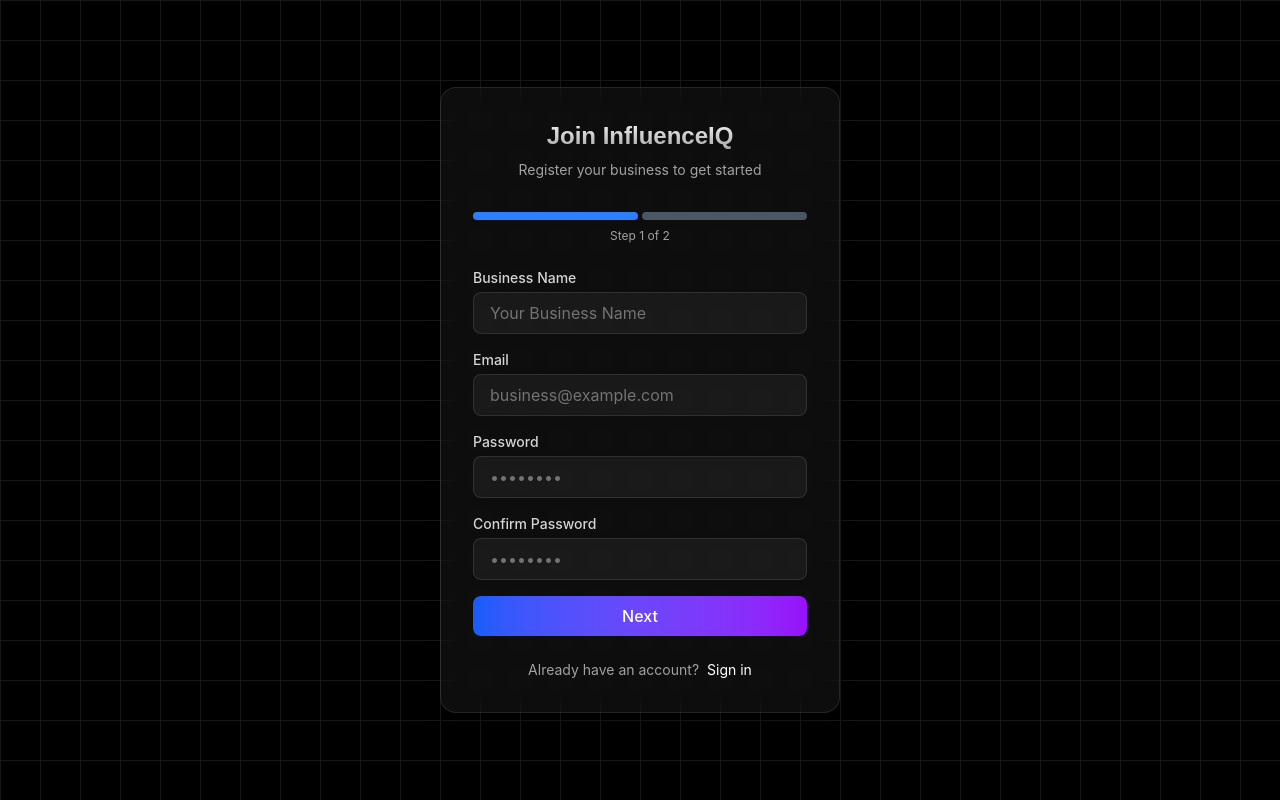
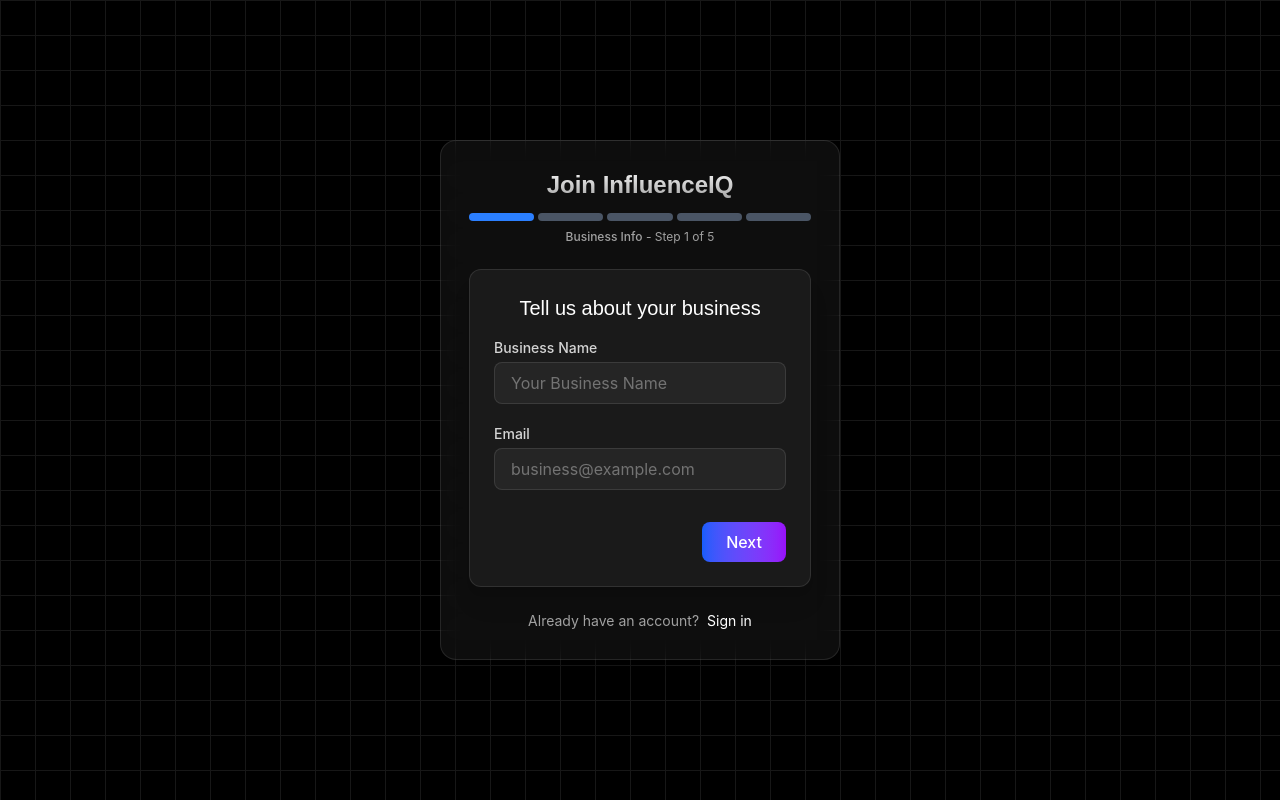
Before and after one commit to gavin100305/Auraflix, a React (Vite) app in the folder frontend/: page /auth in a window 1280 px wide. Both pictures are taken after a click on the button "Register". Built offline with nearby package versions, Linux system fonts and the light colour scheme.

Commit message:
Cleaned SignUp

```diff
--- a/frontend/src/App.jsx
+++ b/frontend/src/App.jsx
@@ -1,8 +1,8 @@
 import Analysis from "./pages/Analysis";
 import Landing from "./pages/Landing";
 import Auth from "./pages/Auth";
+import InfluencerList from "./pages/InfluencerList";
 import ProtectedRoute from "./components/ProtectedRoute";
-import InfluencerList from "./components/InfluencerList";
 import { BrowserRouter, Routes, Route } from "react-router-dom";
 
 function App() {
--- a/frontend/src/components/SignUp.jsx
+++ b/frontend/src/components/SignUp.jsx
@@ -28,7 +28,7 @@ const SignUp = () => {
   const [error, setError] = useState("");
   const [loading, setLoading] = useState(false);
   const [currentStep, setCurrentStep] = useState(1);
-  const totalSteps = 2;
+  const totalSteps = 5;
 
   const businessCategories = [
     { value: "sports", label: "Sports" },
@@ -68,32 +68,52 @@ const SignUp = () => {
     }
   };
 
-  const nextStep = () => {
+  const validateStep = () => {
+    switch (currentStep) {
+      case 1:
         if (!formData.businessName.trim()) {
           setError("Business name is required");
-      return;
+          return false;
         }
-
         if (!formData.email.trim() || !/\S+@\S+\.\S+/.test(formData.email)) {
           setError("Valid email is required");
-      return;
+          return false;
         }
-
+        return true;
+      case 2:
         if (formData.password.length < 8) {
           setError("Password must be at least 8 characters");
-      return;
+          return false;
         }
-
         if (formData.password !== formData.confirmPassword) {
           setError("Passwords don't match");
-      return;
+          return false;
         }
+        return true;
+      case 3:
+        if (!formData.businessCategory) {
+          setError("Please select a business category");
+          return false;
+        }
+        if (!formData.description.trim()) {
+          setError("Business description is required");
+          return false;
+        }
+        return true;
+      default:
+        return true;
+    }
+  };
 
+  const nextStep = () => {
+    if (validateStep()) {
       setError("");
       setCurrentStep(currentStep + 1);
+    }
   };
 
   const prevStep = () => {
+    setError("");
     setCurrentStep(currentStep - 1);
   };
 
@@ -101,18 +121,6 @@ const SignUp = () => {
     e.preventDefault();
     setError("");
     setLoading(true);
-
-    if (!formData.businessCategory) {
-      setError("Please select a business category");
-      setLoading(false);
-      return;
-    }
-
-    if (!formData.description.trim()) {
-      setError("Business description is required");
-      setLoading(false);
-      return;
-    }
 
     try {
       // Prepare data for API
@@ -164,17 +172,240 @@ const SignUp = () => {
     }
   };
 
+  const stepTitles = [
+    "Business Info",
+    "Security",
+    "Business Details",
+    "Contact Info",
+    "Social Media",
+  ];
+
+  const renderStepContent = () => {
+    switch (currentStep) {
+      case 1:
+        return (
+          <div className="space-y-5">
+            <h3 className="text-xl font-medium text-white text-center mb-4">
+              Tell us about your business
+            </h3>
+            <InputField
+              label="Business Name"
+              id="businessName"
+              type="text"
+              placeholder="Your Business Name"
+              value={formData.businessName}
+              onChange={handleChange}
+              required
+            />
+            <InputField
+              label="Email"
+              id="email"
+              type="email"
+              placeholder="business@example.com"
+              value={formData.email}
+              onChange={handleChange}
+              required
+            />
+          </div>
+        );
+
+      case 2:
+        return (
+          <div className="space-y-5">
+            <h3 className="text-xl font-medium text-white text-center mb-4">
+              Create a secure account
+            </h3>
+            <InputField
+              label="Password"
+              id="password"
+              type="password"
+              placeholder="••••••••"
+              value={formData.password}
+              onChange={handleChange}
+              required
+            />
+            <InputField
+              label="Confirm Password"
+              id="confirmPassword"
+              type="password"
+              placeholder="••••••••"
+              value={formData.confirmPassword}
+              onChange={handleChange}
+              required
+            />
+          </div>
+        );
+
+      case 3:
+        return (
+          <div className="space-y-5">
+            <h3 className="text-xl font-medium text-white text-center mb-4">
+              Business details
+            </h3>
+            <div className="space-y-2">
+              <label
+                htmlFor="businessCategory"
+                className="block text-sm font-medium text-neutral-300"
+              >
+                Business Category
+              </label>
+              <div className="relative">
+                <select
+                  id="businessCategory"
+                  value={formData.businessCategory}
+                  onChange={handleChange}
+                  className="w-full px-4 py-2 rounded-lg bg-[#121212] text-white placeholder-neutral-500 focus:outline-none focus:ring-2 focus:ring-blue-500/40 focus:border-transparent transition-colors appearance-none pr-10 cursor-pointer"
+                  style={{
+                    WebkitAppearance: "none",
+                    MozAppearance: "none",
+                  }}
+                  required
+                >
+                  <option
+                    value=""
+                    disabled
+                    style={{
+                      backgroundColor: "#1f1f1f",
+                      color: "#d4d4d4",
+                      padding: "10px",
+                      margin: "4px 0",
+                    }}
+                  >
+                    Select a category
+                  </option>
+                  {businessCategories.map((category) => (
+                    <option
+                      key={category.value}
+                      value={category.value}
+                      style={{
+                        backgroundColor: "#1f1f1f",
+                        color: "white",
+                        padding: "10px",
+                        margin: "4px 0",
+                        borderBottom: "1px solid rgba(255,255,255,0.1)",
+                        cursor: "pointer",
+                      }}
+                    >
+                      {category.label}
+                    </option>
+                  ))}
+                </select>
+                <div className="pointer-events-none absolute inset-y-0 right-0 flex items-center px-3 text-neutral-300">
+                  <svg className="h-4 w-4 fill-current" viewBox="0 0 20 20">
+                    <path
+                      fillRule="evenodd"
+                      d="M5.293 7.293a1 1 0 011.414 0L10 10.586l3.293-3.293a1 1 0 111.414 1.414l-4 4a1 1 0 01-1.414 0l-4-4a1 1 0 010-1.414z"
+                      clipRule="evenodd"
+                    />
+                  </svg>
+                </div>
+              </div>
+            </div>
+            <div className="space-y-2">
+              <label
+                htmlFor="description"
+                className="block text-sm font-medium text-neutral-300"
+              >
+                Business Description
+              </label>
+              <textarea
+                id="description"
+                value={formData.description}
+                onChange={handleChange}
+                placeholder="Describe your business in a few sentences..."
+                rows="3"
+                className="w-full px-4 py-2 rounded-lg border border-white/10 bg-white/5 text-white placeholder-neutral-500 focus:outline-none focus:ring-2 focus:ring-blue-500/40 focus:border-transparent transition-colors"
+                required
+              />
+            </div>
+          </div>
+        );
+
+      case 4:
+        return (
+          <div className="space-y-5">
+            <h3 className="text-xl font-medium text-white text-center mb-4">
+              Contact Information
+            </h3>
+            <InputField
+              label="Phone Number"
+              id="contact-phone"
+              type="tel"
+              placeholder="+1 123 456 7890"
+              value={formData.contact.phone}
+              onChange={handleChange}
+              required
+            />
+            <InputField
+              label="Address"
+              id="contact-address"
+              type="text"
+              placeholder="123 Business St, City, State"
+              value={formData.contact.address}
+              onChange={handleChange}
+              required
+            />
+            <InputField
+              label="Website"
+              id="website"
+              type="url"
+              placeholder="https://yourbusiness.com"
+              value={formData.website}
+              onChange={handleChange}
+              required
+            />
+          </div>
+        );
+
+      case 5:
+        return (
+          <div className="space-y-6">
+            <h3 className="text-xl font-medium text-white text-center mb-4">
+              Social media (optional)
+            </h3>
+            <InputField
+              label="Instagram"
+              id="social-instagram"
+              type="url"
+              placeholder="https://instagram.com/yourbusiness"
+              value={formData.socialMedia.instagram}
+              onChange={handleChange}
+            />
+            <InputField
+              label="Twitter"
+              id="social-twitter"
+              type="url"
+              placeholder="https://twitter.com/yourbusiness"
+              value={formData.socialMedia.twitter}
+              onChange={handleChange}
+            />
+            <InputField
+              label="LinkedIn"
+              id="social-linkedin"
+              type="url"
+              placeholder="https://linkedin.com/company/yourbusiness"
+              value={formData.socialMedia.linkedin}
+              onChange={handleChange}
+            />
+          </div>
+        );
+
+      default:
+        return null;
+    }
+  };
+
   return (
     <motion.form
-      initial={{ opacity: 0, x: -20 }}
-      animate={{ opacity: 1, x: 0 }}
-      exit={{ opacity: 0, x: 20 }}
+      initial={{ opacity: 0, y: 10 }}
+      animate={{ opacity: 1, y: 0 }}
+      exit={{ opacity: 0, y: -10 }}
       transition={{ duration: 0.3 }}
-      onSubmit={handleSubmit}
-      className="space-y-4"
+      onSubmit={(e) => e.preventDefault()}
+      className="max-w-md mx-auto"
     >
       {error && (
-        <div className="bg-red-500/10 border border-red-500/20 text-red-500 px-4 py-2 rounded-lg text-sm">
+        <div className="bg-red-500/10 border border-red-500/20 text-red-500 px-4 py-2 rounded-lg text-sm mb-4">
           {error}
         </div>
       )}
@@ -193,181 +424,43 @@ const SignUp = () => {
           ))}
         </div>
         <p className="text-center text-xs text-neutral-400">
+          <span className="font-medium">{stepTitles[currentStep - 1]}</span> -
           Step {currentStep} of {totalSteps}
         </p>
       </div>
 
-      {currentStep === 1 ? (
-        <div className="space-y-4">
-          <InputField
-            label="Business Name"
-            id="businessName"
-            type="text"
-            placeholder="Your Business Name"
-            value={formData.businessName}
-            onChange={handleChange}
-            required
-          />
-          <InputField
-            label="Email"
-            id="email"
-            type="email"
-            placeholder="business@example.com"
-            value={formData.email}
-            onChange={handleChange}
-            required
-          />
-          <InputField
-            label="Password"
-            id="password"
-            type="password"
-            placeholder="••••••••"
-            value={formData.password}
-            onChange={handleChange}
-            required
-          />
-          <InputField
-            label="Confirm Password"
-            id="confirmPassword"
-            type="password"
-            placeholder="••••••••"
-            value={formData.confirmPassword}
-            onChange={handleChange}
-            required
-          />
+      <div className="bg-white/5 border border-white/10 p-6 rounded-xl shadow-xl">
+        {renderStepContent()}
 
+        <div
+          className={`flex ${
+            currentStep === 1 ? "justify-end" : "justify-between"
+          } mt-8`}
+        >
+          {currentStep > 1 && (
+            <button
+              type="button"
+              onClick={prevStep}
+              className="py-2 px-4 rounded-lg border border-white/10 hover:bg-white/5 transition-all text-neutral-300"
+            >
+              Back
+            </button>
+          )}
+          {currentStep < totalSteps ? (
             <button
               type="button"
               onClick={nextStep}
-            className="group relative w-full rounded-lg overflow-hidden bg-gradient-to-r from-blue-600 to-purple-600 py-2 px-4 text-white font-medium hover:from-blue-700 hover:to-purple-700 transition-all duration-300"
+              className="group relative rounded-lg overflow-hidden bg-gradient-to-r from-blue-600 to-purple-600 py-2 px-6 text-white font-medium hover:from-blue-700 hover:to-purple-700 transition-all duration-300"
             >
               Next
               <BottomGradientEffect />
             </button>
-        </div>
           ) : (
-        <div className="space-y-4">
-          <div className="space-y-1">
-            <label
-              htmlFor="businessCategory"
-              className="block text-sm font-medium text-neutral-300"
-            >
-              Business Category
-            </label>
-            <select
-              id="businessCategory"
-              value={formData.businessCategory}
-              onChange={handleChange}
-              className="w-full px-4 py-2 rounded-lg border border-white/10 bg-white/5 text-white placeholder-neutral-500 focus:outline-none focus:ring-2 focus:ring-blue-500/40 focus:border-transparent transition-colors"
-              required
-            >
-              <option value="" disabled>
-                Select a category
-              </option>
-              {businessCategories.map((category) => (
-                <option key={category.value} value={category.value}>
-                  {category.label}
-                </option>
-              ))}
-            </select>
-          </div>
-
-          <div className="space-y-1">
-            <label
-              htmlFor="description"
-              className="block text-sm font-medium text-neutral-300"
-            >
-              Business Description
-            </label>
-            <textarea
-              id="description"
-              value={formData.description}
-              onChange={handleChange}
-              placeholder="Describe your business in a few sentences..."
-              rows="3"
-              className="w-full px-4 py-2 rounded-lg border border-white/10 bg-white/5 text-white placeholder-neutral-500 focus:outline-none focus:ring-2 focus:ring-blue-500/40 focus:border-transparent transition-colors"
-              required
-            />
-          </div>
-
-          <div className="space-y-1">
-            <label className="block text-sm font-medium text-neutral-300">
-              Contact Information
-            </label>
-            <InputField
-              label="Phone Number"
-              id="contact-phone"
-              type="tel"
-              placeholder="+1 123 456 7890"
-              value={formData.contact.phone}
-              onChange={handleChange}
-              noMargin
-            />
-            <InputField
-              label="Address"
-              id="contact-address"
-              type="text"
-              placeholder="123 Business St, City, State"
-              value={formData.contact.address}
-              onChange={handleChange}
-              noMargin
-            />
-          </div>
-
-          <InputField
-            label="Website"
-            id="website"
-            type="url"
-            placeholder="https://yourbusiness.com"
-            value={formData.website}
-            onChange={handleChange}
-          />
-
-          <div className="space-y-1">
-            <label className="block text-sm font-medium text-neutral-300">
-              Social Media (Optional)
-            </label>
-            <InputField
-              label="Instagram"
-              id="social-instagram"
-              type="url"
-              placeholder="https://instagram.com/yourbusiness"
-              value={formData.socialMedia.instagram}
-              onChange={handleChange}
-              noMargin
-            />
-            <InputField
-              label="Twitter"
-              id="social-twitter"
-              type="url"
-              placeholder="https://twitter.com/yourbusiness"
-              value={formData.socialMedia.twitter}
-              onChange={handleChange}
-              noMargin
-            />
-            <InputField
-              label="LinkedIn"
-              id="social-linkedin"
-              type="url"
-              placeholder="https://linkedin.com/company/yourbusiness"
-              value={formData.socialMedia.linkedin}
-              onChange={handleChange}
-              noMargin
-            />
-          </div>
-
-          <div className="flex gap-4">
             <button
               type="button"
-              onClick={prevStep}
-              className="flex-1 py-2 px-4 rounded-lg border border-white/10 hover:bg-white/5 transition-all text-neutral-300"
-            >
-              Back
-            </button>
-            <button
-              type="submit"
+              onClick={handleSubmit}
               disabled={loading}
-              className="flex-1 group relative rounded-lg overflow-hidden bg-gradient-to-r from-blue-600 to-purple-600 py-2 px-4 text-white font-medium hover:from-blue-700 hover:to-purple-700 transition-all duration-300 disabled:opacity-70 disabled:cursor-not-allowed"
+              className="group relative rounded-lg overflow-hidden bg-gradient-to-r from-blue-600 to-purple-600 py-2 px-4 text-white font-medium hover:from-blue-700 hover:to-purple-700 transition-all duration-300 disabled:opacity-70 disabled:cursor-not-allowed"
             >
               {loading ? (
                 <span className="flex items-center justify-center">
@@ -394,13 +487,13 @@ const SignUp = () => {
                   Registering...
                 </span>
               ) : (
-                "Register"
+                "Complete Registration"
               )}
               <BottomGradientEffect />
             </button>
+          )}
         </div>
       </div>
-      )}
     </motion.form>
   );
 };
--- a/frontend/src/pages/Analysis.jsx
+++ b/frontend/src/pages/Analysis.jsx
@@ -1,8 +1,7 @@
 import React from "react";
 import Navbar from "../components/Navbar";
 import Search from "../components/Search";
-import Footer from "../components/Footer";
-import InfluencerList from "../components/InfluencerList";
+import RomFooter from "../components/RomFooter";
 
 const Analysis = () => {
   return (
@@ -13,7 +12,7 @@ const Analysis = () => {
         <Search />
       </div>
 
-      <Footer />
+      <RomFooter />
     </div>
   );
 };
--- a/frontend/src/pages/Auth.jsx
+++ b/frontend/src/pages/Auth.jsx
@@ -14,21 +14,16 @@ const Auth = () => {
           style={{
             backgroundImage:
               "linear-gradient(to right, #171717 1px, transparent 1px), linear-gradient(to bottom, #171717 1px, transparent 1px)",
-            backgroundSize: "40px 40px",
+            backgroundSize: "35px 35px",
           }}
         />
 
-        <div className="relative z-10 w-full max-w-md mx-auto px-6 py-10">
-          <div className="backdrop-blur-md bg-white/5 border border-white/10 rounded-2xl p-8 shadow-xl">
-            <div className="text-center mb-8">
+        <div className="relative z-10 w-full max-w-md mx-auto px-6 py-6">
+          <div className="backdrop-blur-md bg-white/5 border border-white/10 rounded-2xl p-7 shadow-xl">
+            <div className="text-center mb-3">
               <h2 className="text-2xl font-bold bg-gradient-to-b from-neutral-50 to-neutral-400 bg-clip-text text-transparent">
                 {isSignIn ? "Welcome Back" : "Join InfluenceIQ"}
               </h2>
-              <p className="mt-2 text-sm text-neutral-400">
-                {isSignIn
-                  ? "Sign in to access your dashboard"
-                  : "Register your business to get started"}
-              </p>
             </div>
 
             <AnimatePresence mode="wait">
```
Also changed, not shown: frontend/src/pages/InfluencerList.jsx (renamed from frontend/src/components/InfluencerList.jsx). Lines whose indentation alone changed are shown as unchanged.
